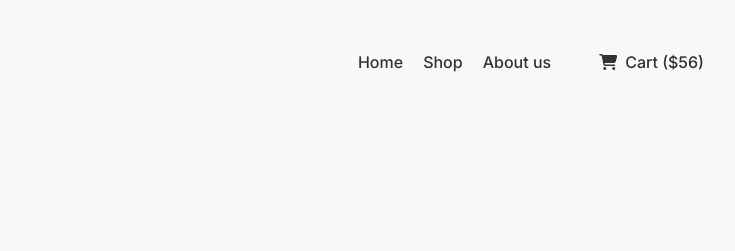
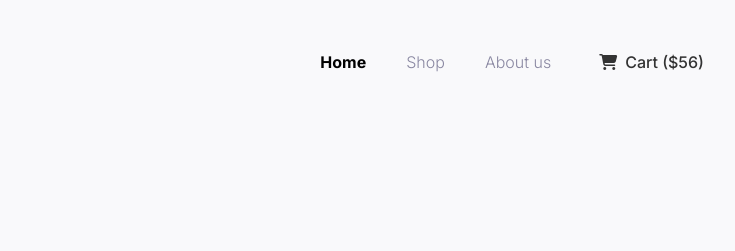
Before and after one commit to supto707/ph-batch-12-assignment-2, a plain HTML site: page index.html in a window 1280 px wide. Shown: the top 251 px of the page, 426-1161 px from the left. Drawn offline with Linux system fonts and the light colour scheme.

Commit message:
nav css updated

```diff
--- a/index.html
+++ b/index.html
@@ -14,9 +14,9 @@
         <nav>
             <ul class="nav-menu">
                 <div class="flex navbar">
-                    <li><a href="#">Home</a></li>
-                    <li><a href="#">Shop</a></li>
-                    <li><a href="#">About us</a></li>
+                    <li><a href="#" style="color: black; font-weight: bold;">Home</a></li>
+                    <li><a href="#" style="color: #8987A1; font-weight: 300;">Shop</a></li>
+                    <li><a href="#" style="color: #8987A1; font-weight: 300; ">About us</a></li>
                 </div>
                 <li class="cart-item"><a href="#"><i class="fa-solid fa-cart-shopping"></i> Cart ($56)</a></li>
             </ul>
--- a/styles/styles.css
+++ b/styles/styles.css
@@ -64,7 +64,7 @@ body {
     align-items: center;
 }
 .navbar{
-    gap: 20px;
+    gap: 40px;
 }
 
 nav ul li {
```
